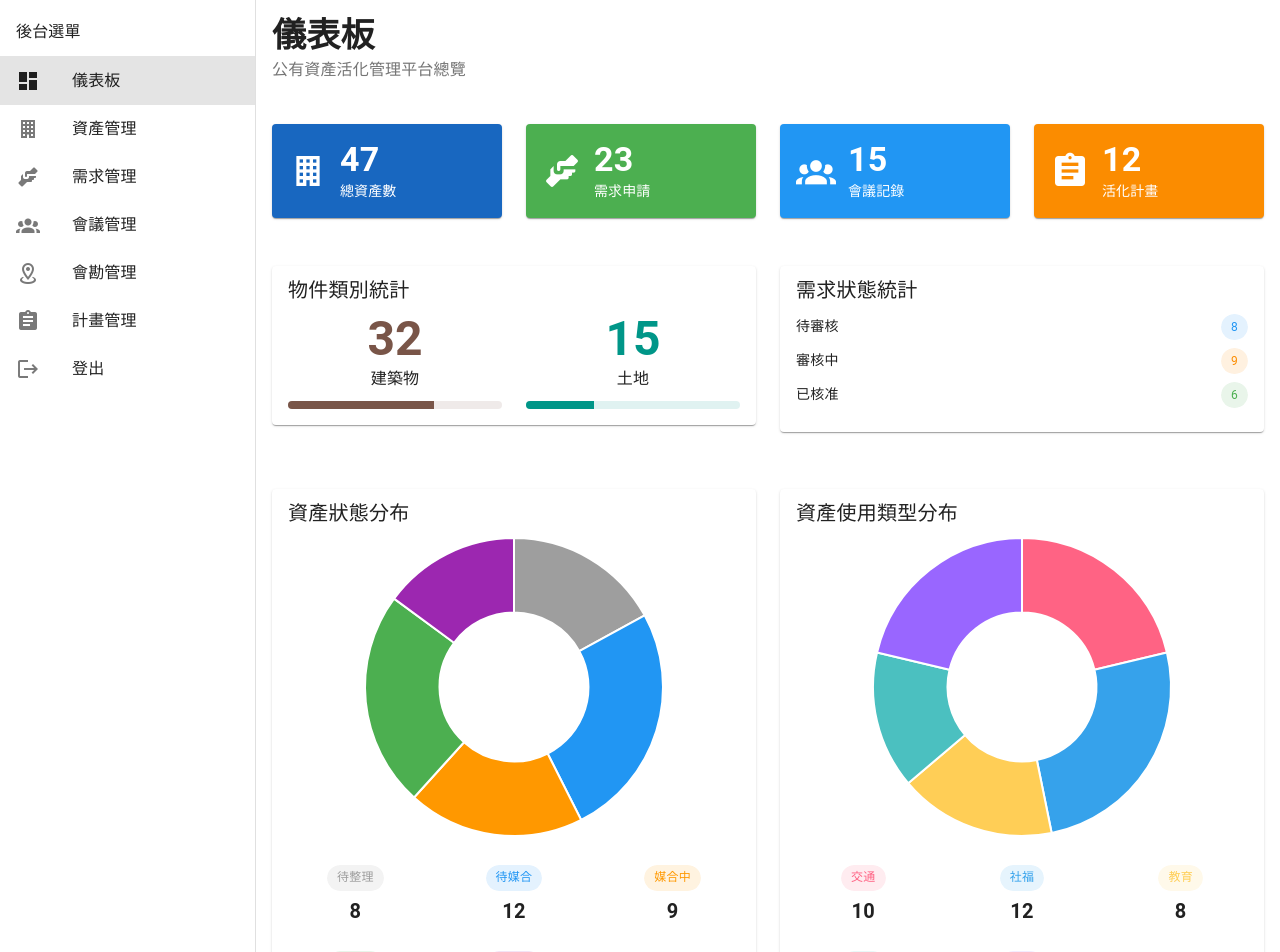
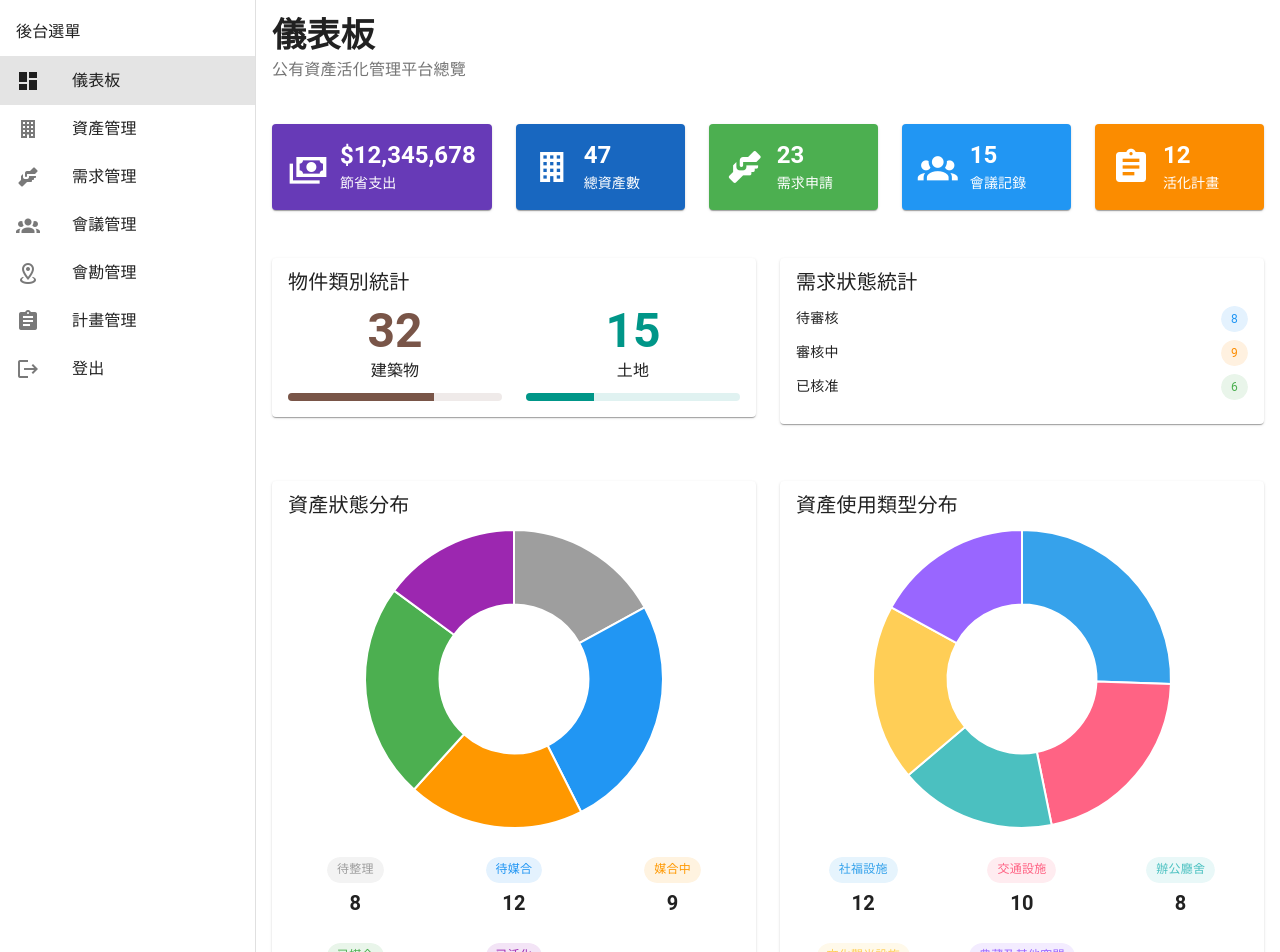
Before and after one commit to mick66145/public-property, a Vue app: page /dashboard in a window 1280 px wide. Shown: the top 952 px of the page. Built offline with nearby package versions, Linux system fonts and the light colour scheme; a small style sheet from the web is missing.

Commit message:
style : dashboard

```diff
--- a/src/pages/back/Dashboard.vue
+++ b/src/pages/back/Dashboard.vue
@@ -1,5 +1,5 @@
 <script setup>
-import { ref, computed, onMounted, nextTick } from "vue";
+import { ref, computed, onMounted, nextTick, watch } from "vue";
 import { Chart, registerables } from "chart.js";
 
 // 註冊 Chart.js 組件
@@ -29,13 +29,16 @@ const assetStats = ref({
     其他: 3,
   },
   usageTypeStats: {
-    交通: 10,
-    社福: 12,
-    教育: 8,
-    行政: 7,
-    其他: 10,
+    社福設施: 12,
+    交通設施: 10,
+    辦公廳舍: 8,
+    文化觀光設施: 9,
+    典藏及其他空間: 8,
   },
 });
+
+// 新增節省支出統計
+const savedExpenditure = ref(12345678);
 
 // 需求統計資料
 const demandStats = ref({
@@ -150,21 +153,33 @@ let statusChart = null;
 let districtChart = null;
 let usageTypeChart = null;
 
+// 顏色對照表
+const statusColors = {
+  待整理: "#9E9E9E",
+  待媒合: "#2196F3",
+  媒合中: "#FF9800",
+  已媒合: "#4CAF50",
+  已活化: "#9C27B0",
+};
+
+const usageTypeColors = {
+  社福設施: "#36A2EB",
+  交通設施: "#FF6384",
+  辦公廳舍: "#4BC0C0",
+  文化觀光設施: "#FFCE56",
+  典藏及其他空間: "#9966FF",
+};
+
 // 計算圓餅圖資料
 const statusChartData = computed(() => {
   const data = assetStats.value.statusStats;
+  const labels = Object.keys(data);
   return {
-    labels: Object.keys(data),
+    labels: labels,
     datasets: [
       {
         data: Object.values(data),
-        backgroundColor: [
-          "#9E9E9E", // 待整理 - 灰色
-          "#2196F3", // 待媒合 - 藍色
-          "#FF9800", // 媒合中 - 橘色
-          "#4CAF50", // 已媒合 - 綠色
-          "#9C27B0", // 已活化 - 紫色
-        ],
+        backgroundColor: labels.map(label => statusColors[label] || '#CCCCCC'),
         borderWidth: 2,
         borderColor: "#ffffff",
       },
@@ -192,18 +207,13 @@ const districtChartData = computed(() => {
 // 計算使用類型圓餅圖資料
 const usageTypeChartData = computed(() => {
   const data = assetStats.value.usageTypeStats;
+  const labels = Object.keys(data);
   return {
-    labels: Object.keys(data),
+    labels: labels,
     datasets: [
       {
         data: Object.values(data),
-        backgroundColor: [
-          "#FF6384", // 交通
-          "#36A2EB", // 社福
-          "#FFCE56", // 教育
-          "#4BC0C0", // 行政
-          "#9966FF", // 其他
-        ],
+        backgroundColor: labels.map(label => usageTypeColors[label] || '#CCCCCC'),
         borderWidth: 2,
         borderColor: "#ffffff",
       },
@@ -320,6 +330,20 @@ function initUsageTypeChart() {
   }
 }
 
+watch(statusChartData, (newData) => {
+  if (statusChart) {
+    statusChart.data = newData;
+    statusChart.update();
+  }
+});
+
+watch(usageTypeChartData, (newData) => {
+  if (usageTypeChart) {
+    usageTypeChart.data = newData;
+    usageTypeChart.update();
+  }
+});
+
 // 組件掛載後初始化圖表
 onMounted(async () => {
   await nextTick();
@@ -371,13 +395,28 @@ function getActivityColor(type) {
 
     <!-- 統計卡片 -->
     <v-row class="mb-6">
-      <v-col cols="12" sm="6" md="3">
+      <v-col cols="12" sm="6" md>
+        <v-card color="deep-purple" dark>
+          <v-card-text>
+            <div class="d-flex align-center">
+              <v-icon size="40" class="mr-3">mdi-cash-multiple</v-icon>
+              <div>
+                <div class="text-h5 font-weight-bold">
+                  ${{ formatCurrency(savedExpenditure) }}
+                </div>
+                <div class="text-subtitle-2">節省支出</div>
+              </div>
+            </div>
+          </v-card-text>
+        </v-card>
+      </v-col>
+      <v-col cols="12" sm="6" md>
         <v-card color="primary" dark>
           <v-card-text>
             <div class="d-flex align-center">
               <v-icon size="40" class="mr-3">mdi-office-building</v-icon>
               <div>
-                <div class="text-h4 font-weight-bold">
+                <div class="text-h5 font-weight-bold">
                   {{ assetStats.total }}
                 </div>
                 <div class="text-subtitle-2">總資產數</div>
@@ -386,13 +425,13 @@ function getActivityColor(type) {
           </v-card-text>
         </v-card>
       </v-col>
-      <v-col cols="12" sm="6" md="3">
+      <v-col cols="12" sm="6" md>
         <v-card color="success" dark>
           <v-card-text>
             <div class="d-flex align-center">
               <v-icon size="40" class="mr-3">mdi-handshake</v-icon>
               <div>
-                <div class="text-h4 font-weight-bold">
+                <div class="text-h5 font-weight-bold">
                   {{ demandStats.total }}
                 </div>
                 <div class="text-subtitle-2">需求申請</div>
@@ -401,13 +440,13 @@ function getActivityColor(type) {
           </v-card-text>
         </v-card>
       </v-col>
-      <v-col cols="12" sm="6" md="3">
+      <v-col cols="12" sm="6" md>
         <v-card color="info" dark>
           <v-card-text>
             <div class="d-flex align-center">
               <v-icon size="40" class="mr-3">mdi-account-group</v-icon>
               <div>
-                <div class="text-h4 font-weight-bold">
+                <div class="text-h5 font-weight-bold">
                   {{ meetingStats.total }}
                 </div>
                 <div class="text-subtitle-2">會議記錄</div>
@@ -416,13 +455,13 @@ function getActivityColor(type) {
           </v-card-text>
         </v-card>
       </v-col>
-      <v-col cols="12" sm="6" md="3">
+      <v-col cols="12" sm="6" md>
         <v-card color="warning" dark>
           <v-card-text>
             <div class="d-flex align-center">
               <v-icon size="40" class="mr-3">mdi-clipboard-text</v-icon>
               <div>
-                <div class="text-h4 font-weight-bold">
+                <div class="text-h5 font-weight-bold">
                   {{ planStats.total }}
                 </div>
                 <div class="text-subtitle-2">活化計畫</div>
@@ -497,16 +536,7 @@ function getActivityColor(type) {
             <v-row class="mt-4">
               <v-col v-for="(value, status) in assetStats.statusStats" :key="status" cols="6" sm="4">
                 <div class="text-center">
-                  <v-chip :color="status === '待整理'
-                    ? 'grey'
-                    : status === '待媒合'
-                      ? 'blue'
-                      : status === '媒合中'
-                        ? 'orange'
-                        : status === '已媒合'
-                          ? 'green'
-                          : 'purple'
-                    " size="small" class="mb-1">
+                  <v-chip :color="statusColors[status]" size="small" class="mb-1">
                     {{ status }}
                   </v-chip>
                   <div class="text-h6 font-weight-bold">{{ value }}</div>
@@ -528,16 +558,7 @@ function getActivityColor(type) {
             <v-row class="mt-4">
               <v-col v-for="(value, usageType) in assetStats.usageTypeStats" :key="usageType" cols="6" sm="4">
                 <div class="text-center">
-                  <v-chip :color="usageType === '交通'
-                    ? '#FF6384'
-                    : usageType === '社福'
-                      ? '#36A2EB'
-                      : usageType === '教育'
-                        ? '#FFCE56'
-                        : usageType === '行政'
-                          ? '#4BC0C0'
-                          : '#9966FF'
-                    " size="small" class="mb-1">
+                  <v-chip :color="usageTypeColors[usageType]" size="small" class="mb-1">
                     {{ usageType }}
                   </v-chip>
                   <div class="text-h6 font-weight-bold">{{ value }}</div>
```
